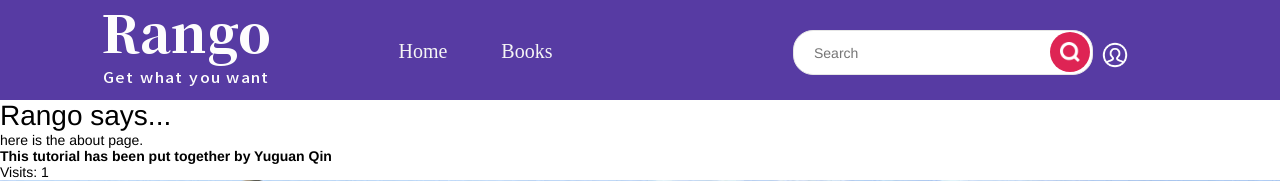
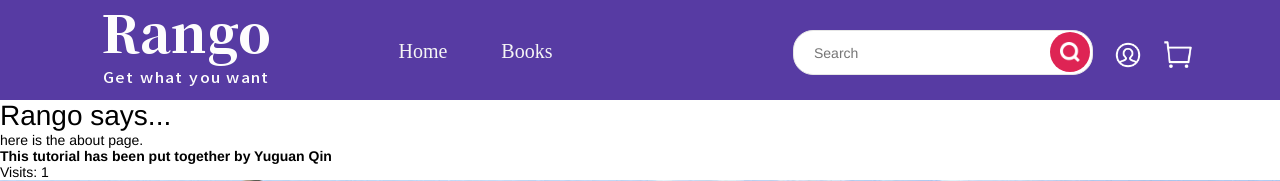
Before and after one commit to qinyuguan/Rango, a Django app: page /rango/about/ in a window 1280 px wide. Shown: the top 181 px of the page. Run offline with Django 3.2, Linux system fonts and the light colour scheme.

Commit message:
fix nav bar

```diff
--- a/static/css/home.css
+++ b/static/css/home.css
@@ -11,15 +11,15 @@
 }
 
 .home-operation{
-    float: right;
+    float: left;
     display: inline-block;
     position: relative;
+    margin-left: 20px;
 }
 
 .home-operation div img{
     width: 30px;
     height: 30px;
-    padding-right: 150px;
     padding-top: 40px;
 }
 
@@ -149,7 +149,7 @@
     position: absolute;
     margin-top: 0px;
     background-color: #f9f9f9;
-    min-width: 64px;
+    min-width: 100px;
     border-radius: 15px;
     box-shadow: 0px 8px 16px 0px rgba(0,0,0,0.2);
     padding-bottom: 8px;
@@ -159,7 +159,8 @@
     text-align: left;
     font: 12px "IBM Plex Sans", sans-serif;
     color: #DE2454;
-    padding: 8px 16px;
+    padding-left: 12px;
+    padding-top: 10px;
     text-decoration: none;
     display: block;
 }
--- a/templates/rango/base.html
+++ b/templates/rango/base.html
@@ -36,13 +36,17 @@
         </div>
     </div>
     <div class="home-operation" style="z-index: 999">
-        <div class="home-user" href="{% url 'rango:bought' %}"><img src="{% static 'images/user.png' %}"/></div>
+        <div class="home-user"><img src="{% static 'images/user.png' %}"/></div>
         <div class="popup-box">
             <div class="popup-item"><a href="{% url 'rango:login' %}">Login</a></div>
             <div class="popup-item"><a href="{% url 'rango:register' %}">Sign Up</a></div>
             <div class="popup-item"><a href="{% url 'rango:bought' %}">My Orders</a></div>
             <div class="popup-item"><a>Logout</a></div>
         </div>
+    </div>
+
+    <div class="home-operation" style="z-index: 999">
+        <div class="home-cart"><a href="{% url 'rango:cart' %}"><img src="{% static 'images/cart.png' %}"/></a></div>
     </div>
 
 </div>
--- a/templates/rango/base_home.html
+++ b/templates/rango/base_home.html
@@ -29,6 +29,7 @@
         <a class="home-item" href="{% url 'rango:index' %}">Home</a>
         <a class="home-item" href="{% url 'rango:products' %}">Books</a>
     </div>
+    <div style="width: 320px;height:100px;display: inline-block;float: left;"></div>
     <div class="home-operation" style="z-index: 999">
         <div class="home-user" href="{% url 'rango:bought' %}"><img src="{% static 'images/user.png' %}"/></div>
         <div class="popup-box">
@@ -37,6 +38,10 @@
             <div class="popup-item"><a href="{% url 'rango:bought' %}">My Orders</a></div>
             <div class="popup-item"><a>Logout</a></div>
         </div>
+    </div>
+
+    <div class="home-operation" style="z-index: 999">
+        <div class="home-cart"><a href="{% url 'rango:cart' %}"><img src="{% static 'images/cart.png' %}"/></a></div>
     </div>
 </div>
 {% block body_block %}
```
Also changed, not shown: static/images/cart.png (added).
